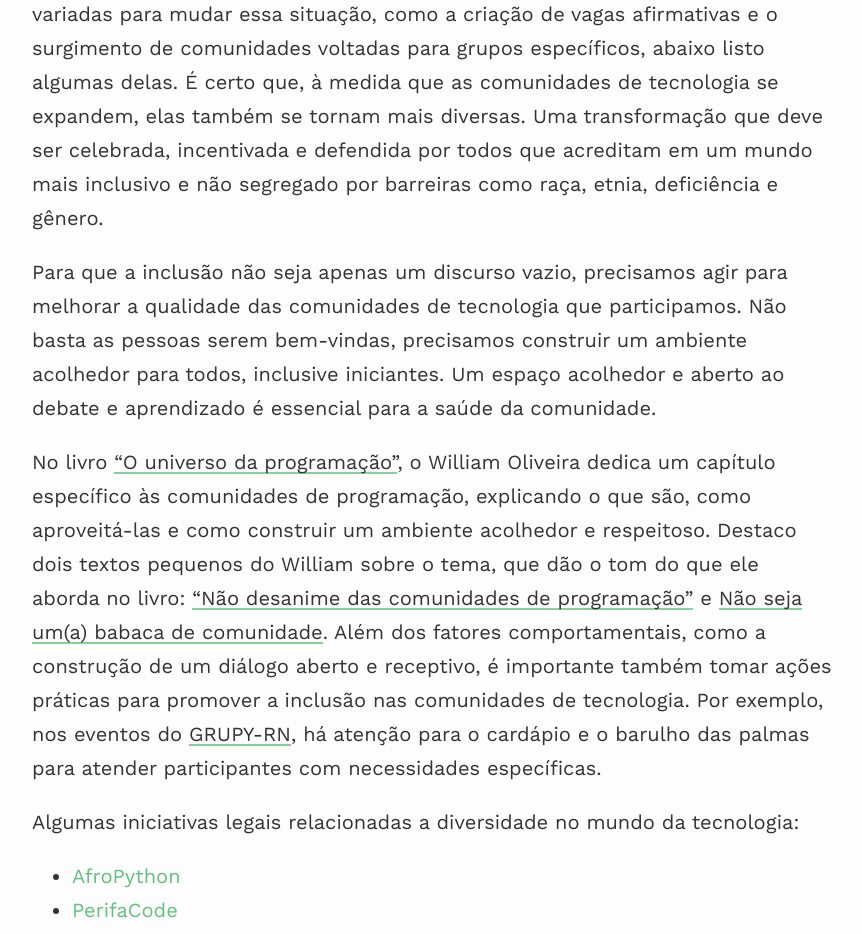
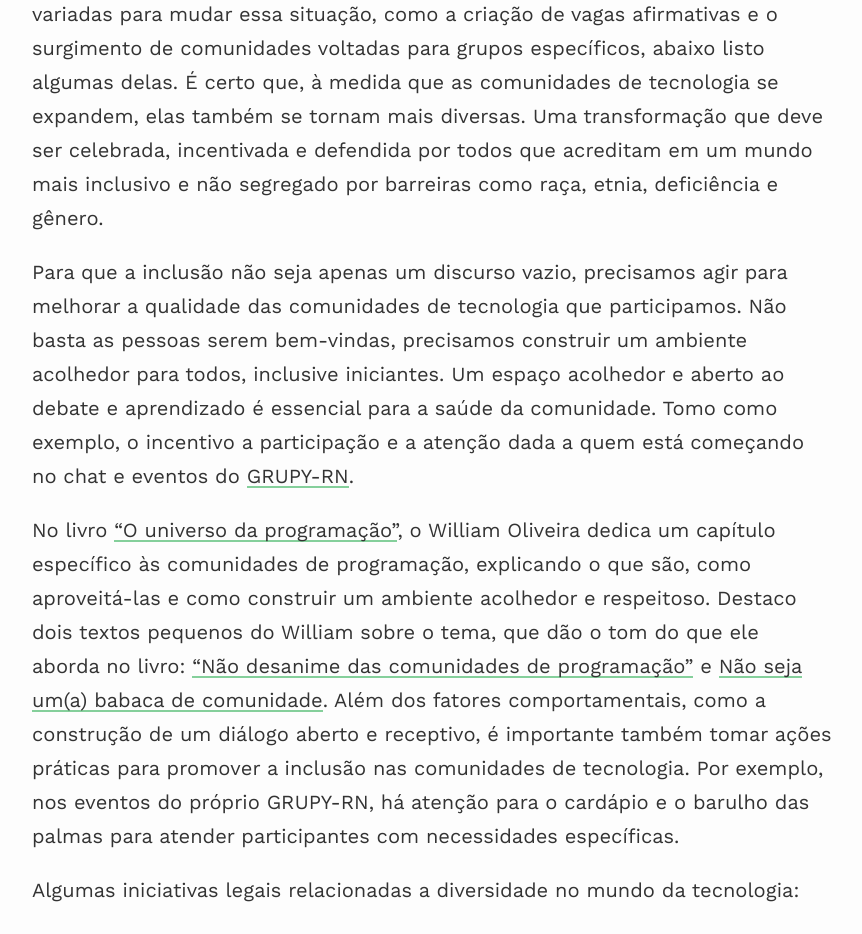
Before and after one commit to 0jonjo/0jonjo.github.io, a Jekyll site: the page built from _posts/2023-11-11-comunidades.md, in a window 1280 px wide and 1400 px high, scrolled down 1827 px. Shown: the top 934 px of the window, without its empty margins (208-1070 px from the left). Built offline with Jekyll 4.4.1, drawn with Linux system fonts in a browser that asks for light colours; nearby versions of some CDN libraries.

Commit message:
minor adjust post comunidades

```diff
--- a/_posts/2023-11-11-comunidades.md
+++ b/_posts/2023-11-11-comunidades.md
@@ -16,9 +16,9 @@
 
 Já tive a oportunidade de participar de comitês e grupos de institutos e órgãos públicos que trabalham com temas relacionados a tecnologia e inclusão. Um diagnóstico claro nesses espaços é visível a olhos nu em eventos: as comunidades de tecnologia são bem mais brancas, masculinas e elitizadas que a sociedade como um todo. E quando você observa o quadro funcional das empresas - em que o corte social e de idade se eleva - a discrepância é ainda mais aguda. As razões dessa desigualdade são complexas e há iniciativas variadas para mudar essa situação, como a criação de vagas afirmativas e o surgimento de comunidades voltadas para grupos específicos, abaixo listo algumas delas. É certo que, à medida que as comunidades de tecnologia se expandem, elas também se tornam mais diversas. Uma transformação que deve ser celebrada, incentivada e defendida por todos que acreditam em um mundo mais inclusivo e não segregado por barreiras como raça, etnia, deficiência e gênero.
 
-Para que a inclusão não seja apenas um discurso vazio, precisamos agir para melhorar a qualidade das comunidades de tecnologia que participamos. Não basta as pessoas serem bem-vindas, precisamos construir um ambiente acolhedor para todos, inclusive iniciantes. Um espaço acolhedor e aberto ao debate e aprendizado é essencial para a saúde da comunidade.
+Para que a inclusão não seja apenas um discurso vazio, precisamos agir para melhorar a qualidade das comunidades de tecnologia que participamos. Não basta as pessoas serem bem-vindas, precisamos construir um ambiente acolhedor para todos, inclusive iniciantes. Um espaço acolhedor e aberto ao debate e aprendizado é essencial para a saúde da comunidade. Tomo como exemplo, o incentivo a participação e a atenção dada a quem está começando no chat e eventos do [GRUPY-RN](https://blog.grupyrn.org/).
 
- No livro ["O universo da programação"](https://www.casadocodigo.com.br/products/livro-universo-programacao), o William Oliveira dedica um capítulo específico às comunidades de programação, explicando o que são, como aproveitá-las e como construir um ambiente acolhedor e respeitoso. Destaco dois textos pequenos do William sobre o tema, que dão o tom do que ele aborda no livro: ["Não desanime das comunidades de programação"](https://woliveiras.com.br/posts/nao-desanime-comunidades-programacao/) e [Não seja um(a) babaca de comunidade](https://woliveiras.com.br/posts/n%C3%A3o-seja-um-a-babaca-de-comunidade/). Além dos fatores comportamentais, como a construção de um diálogo aberto e receptivo, é importante também tomar ações práticas para promover a inclusão nas comunidades de tecnologia. Por exemplo, nos eventos do [GRUPY-RN](https://blog.grupyrn.org/), há atenção para o cardápio e o barulho das palmas para atender participantes com necessidades específicas.
+ No livro ["O universo da programação"](https://www.casadocodigo.com.br/products/livro-universo-programacao), o William Oliveira dedica um capítulo específico às comunidades de programação, explicando o que são, como aproveitá-las e como construir um ambiente acolhedor e respeitoso. Destaco dois textos pequenos do William sobre o tema, que dão o tom do que ele aborda no livro: ["Não desanime das comunidades de programação"](https://woliveiras.com.br/posts/nao-desanime-comunidades-programacao/) e [Não seja um(a) babaca de comunidade](https://woliveiras.com.br/posts/n%C3%A3o-seja-um-a-babaca-de-comunidade/). Além dos fatores comportamentais, como a construção de um diálogo aberto e receptivo, é importante também tomar ações práticas para promover a inclusão nas comunidades de tecnologia. Por exemplo, nos eventos do próprio GRUPY-RN, há atenção para o cardápio e o barulho das palmas para atender participantes com necessidades específicas.
 
 Algumas iniciativas legais relacionadas a diversidade no mundo da tecnologia:
 - [AfroPython](https://afropython.org/)
```
